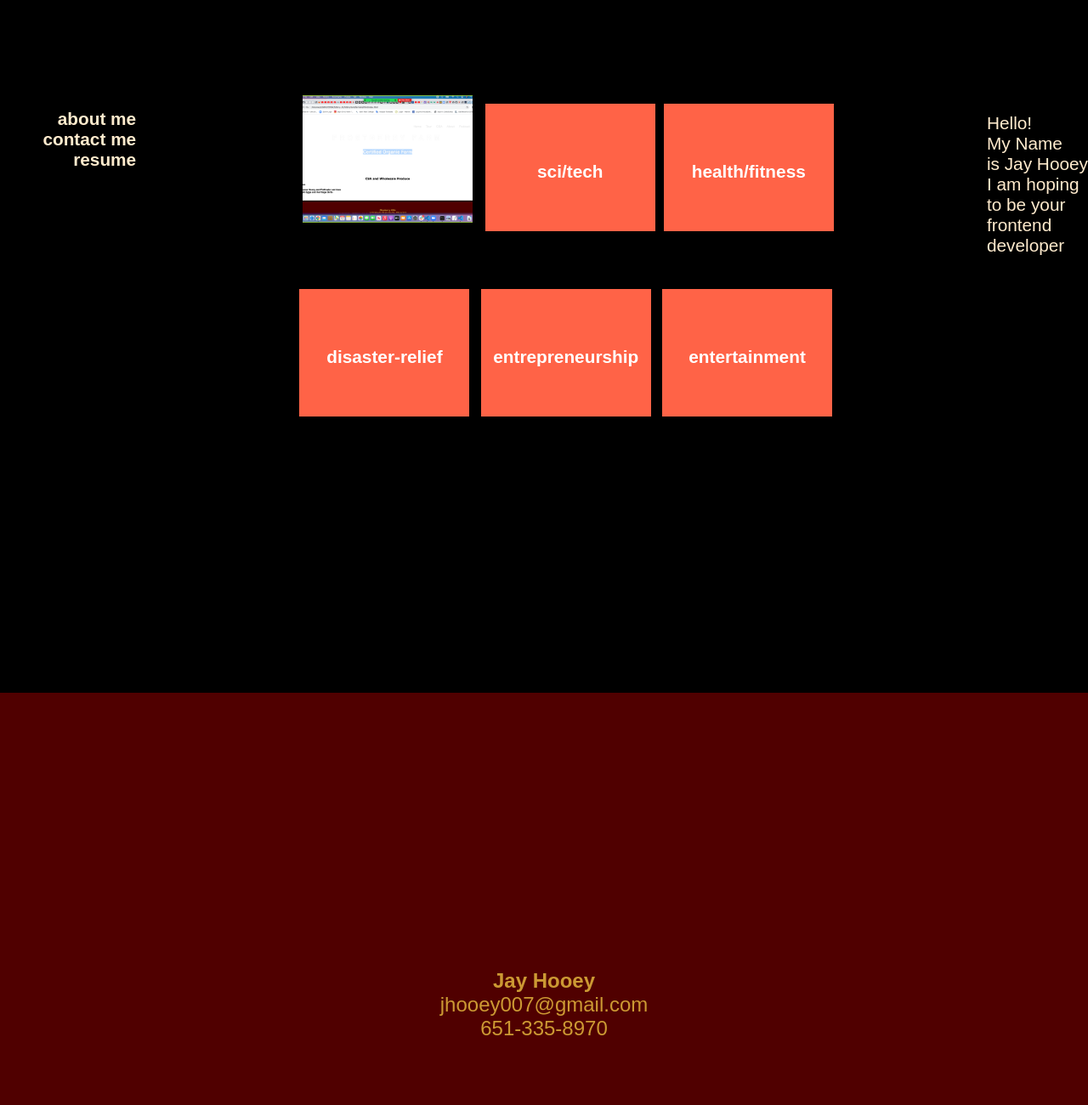
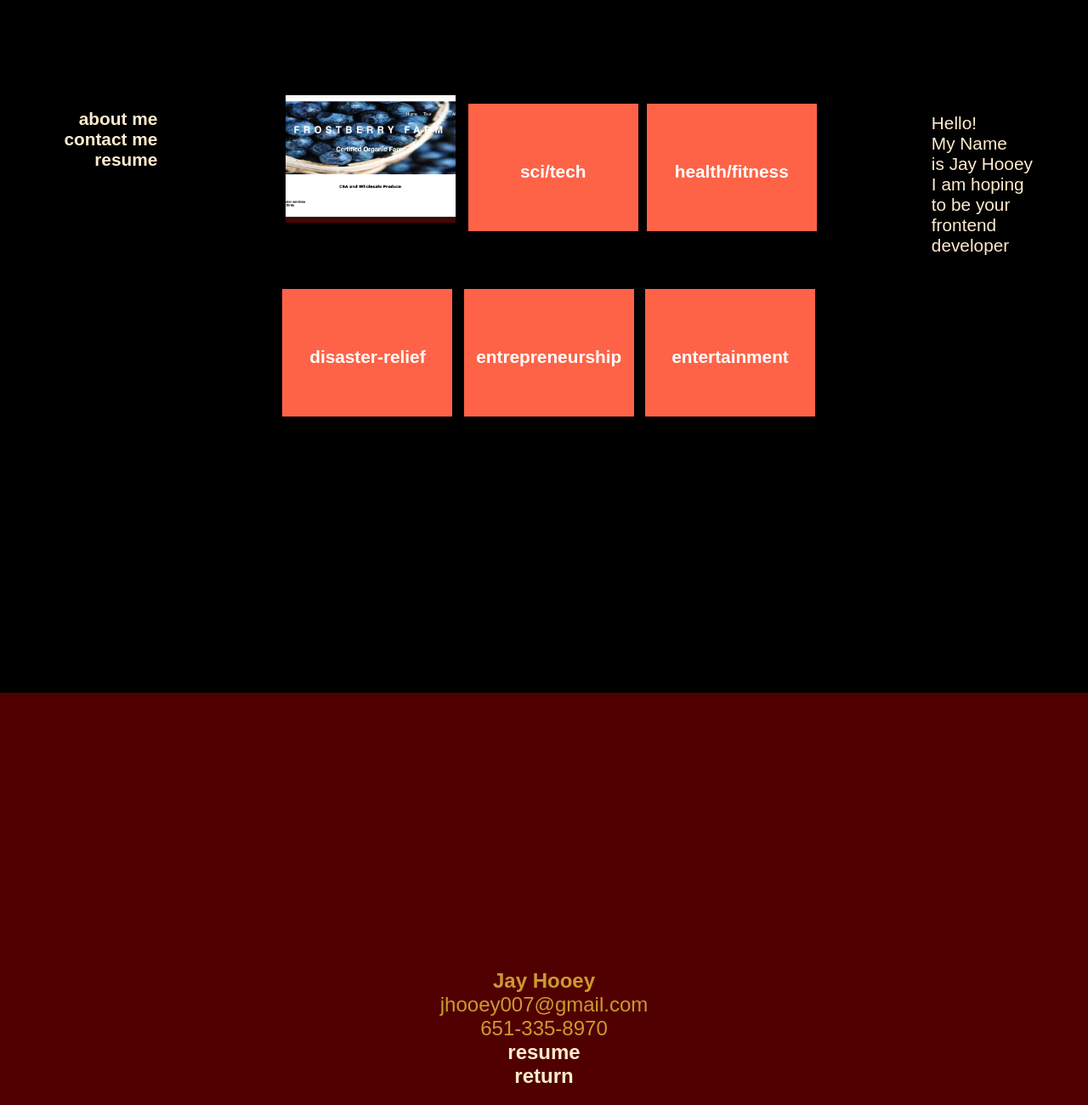
Before and after one commit to Jhooey2/personal_portfolio, a plain HTML site: page index.html in a window 1280 px wide. Shown: the part 920-2220 px from the top of the page at 85% size. Drawn offline with Linux system fonts and the light colour scheme.

Commit message:
added pic and farmsite link

```diff
--- a/css/style.css
+++ b/css/style.css
@@ -45,6 +45,7 @@ header nav ul li {
 
 ul {
     list-style: none;
+    padding: 0;
 }
 
 
@@ -126,7 +127,7 @@ header {
 #main-content {
     display: flex;
     flex-direction: row;
-    justify-content: space-between;
+    justify-content: space-around;
     padding-top: 325px;
     padding-bottom: 325px;
 }
@@ -186,6 +187,11 @@ footer {
     text-align: center;
 }
 
+
+footer a {
+    font-size: 1em;
+
+}
  @media screen and (max-width: 768px)  {
      main,
      nav {
--- a/index.html
+++ b/index.html
@@ -32,7 +32,7 @@
               <h2>Jay Hooey</h2>
 
           <div>
-             <img id="portrait" src="images/sample-portrait.jpg" alt= "portrait of a 50 yr old man"/>
+             <img id="portrait" src="images/hey!itsme!.jpg" alt= "portrait of a 50 yr old man"/>
           </div>
      <div>
 
@@ -60,7 +60,7 @@
         <nav>
          <ul class="flex-container">
         <li><a class="flex-item" href="#frostberry">
-          <img id="frostimage" src="images/frostberry.png">
+          <img id="frostimage" src="images/Frostberry.jpg">
         </a></li>
         <li class="flex-item"href="#">sci/tech</li>
         <li class="flex-item"href="#">health/fitness</li>
@@ -88,8 +88,10 @@
     <div id="contact-info">
   <strong>Jay Hooey</strong><br>
   jhooey007@gmail.com<br>
-  651-335-8970
+  651-335-8970<br>
+  <a href="#_">resume</a><br>
+  <a href="#">return</a>
+</div>
   </footer>
-  </div>
 </body>
 </html>
```
Also changed, not shown: images/Frostberry.jpg (added), images/hey!itsme!.jpg (added), images/sample-portrait.jpg (deleted), 1 other file.
